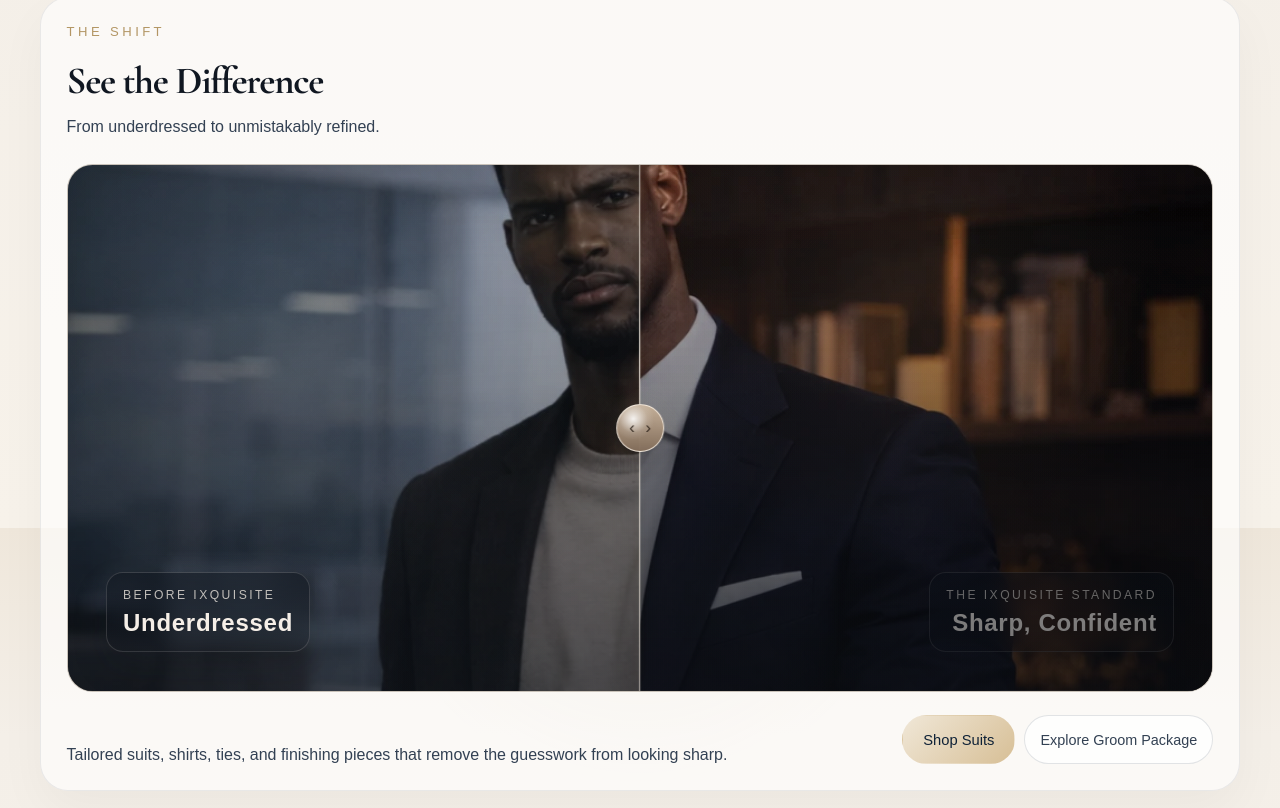
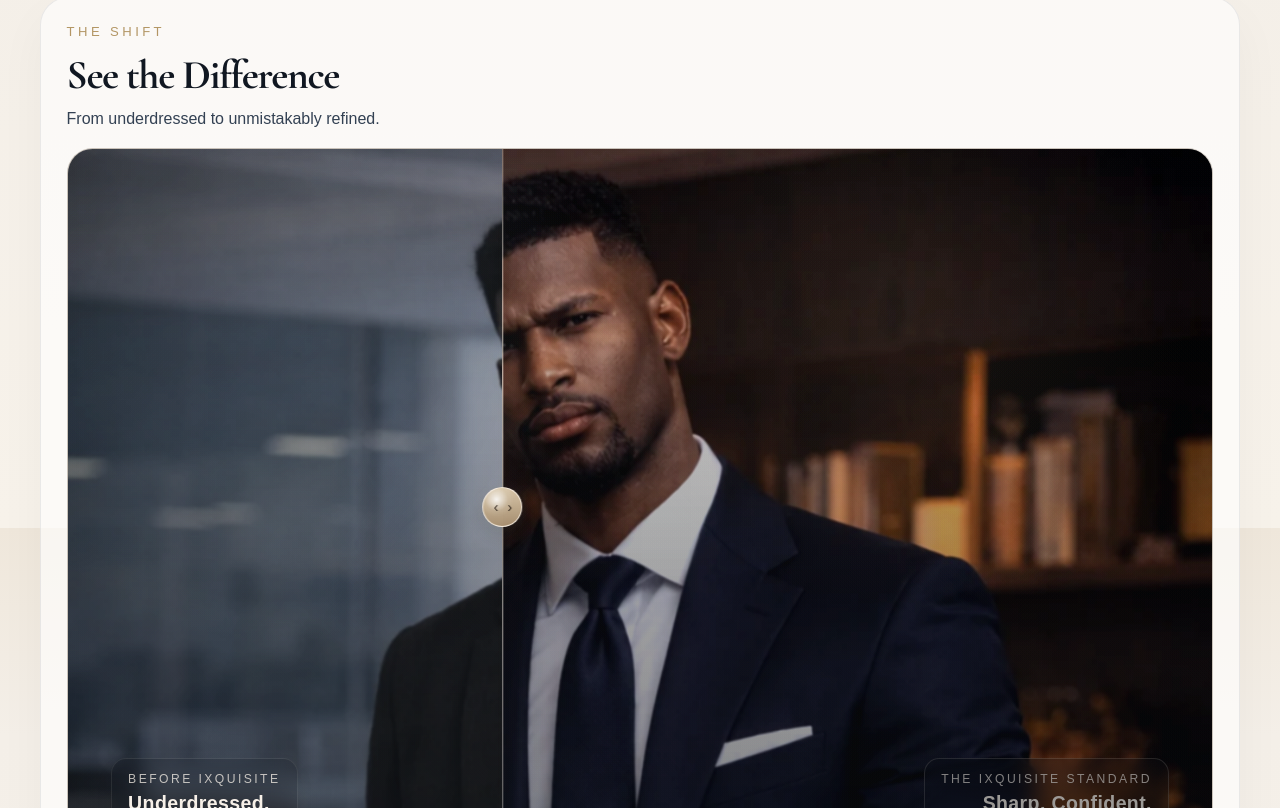
Before and after one commit to OduzzPreneur/Ixquisite, a Next.js app: page / in a window 1280 px wide. Shown: the part 1072-1880 px from the top of the page. Built offline with nearby package versions, Linux system fonts and the light colour scheme; no server answers; the database is empty; a web font is replaced by a local one.

Commit message:
Refine homepage comparison crop and grading

```diff
--- a/src/app/globals.css
+++ b/src/app/globals.css
@@ -692,13 +692,13 @@ main {
 
 .comparison-section {
   display: grid;
-  gap: 1.4rem;
+  gap: 0.95rem;
 }
 
 .comparison-section__frame {
   display: grid;
-  gap: 1.45rem;
-  padding: clamp(1.15rem, 2vw, 1.55rem);
+  gap: 1rem;
+  padding: clamp(1rem, 1.8vw, 1.3rem);
   background:
     linear-gradient(180deg, rgba(255, 255, 255, 0.96), rgba(246, 239, 231, 0.88)),
     rgba(255, 255, 255, 0.9);
@@ -706,7 +706,16 @@ main {
 
 .comparison-section__copy {
   display: grid;
-  gap: 0.8rem;
+  gap: 0.55rem;
+}
+
+.comparison-section__title {
+  font-size: clamp(1.9rem, 3.2vw, 2.55rem);
+  line-height: 0.98;
+}
+
+.comparison-section__subcopy {
+  max-width: 34rem;
 }
 
 .comparison-section__footer {
@@ -714,10 +723,11 @@ main {
   align-items: end;
   justify-content: space-between;
   gap: 1.5rem;
+  padding-top: 0.6rem;
 }
 
 .comparison-section__note {
-  max-width: 42rem;
+  max-width: 34rem;
   color: var(--ink-soft);
 }
 
@@ -734,7 +744,8 @@ main {
 
 .comparison-slider__stage {
   position: relative;
-  min-height: clamp(28rem, 66vh, 48rem);
+  aspect-ratio: 1.6;
+  min-height: clamp(27rem, 58vh, 39rem);
   overflow: hidden;
   border-radius: calc(var(--radius-lg) - 0.15rem);
   border: 1px solid rgba(15, 34, 55, 0.08);
@@ -757,30 +768,38 @@ main {
   z-index: 1;
 }
 
+.comparison-slider__pane--after {
+  will-change: clip-path;
+}
+
 .comparison-slider__pane--before::before {
   background:
-    linear-gradient(180deg, rgba(8, 14, 22, 0.06) 0%, rgba(8, 14, 22, 0.16) 42%, rgba(8, 14, 22, 0.42) 100%),
-    linear-gradient(90deg, rgba(42, 55, 71, 0.22) 0%, rgba(42, 55, 71, 0.08) 48%, rgba(42, 55, 71, 0.01) 100%);
+    linear-gradient(180deg, rgba(8, 14, 22, 0.03) 0%, rgba(8, 14, 22, 0.12) 42%, rgba(8, 14, 22, 0.28) 100%),
+    linear-gradient(90deg, rgba(42, 55, 71, 0.16) 0%, rgba(42, 55, 71, 0.06) 48%, rgba(42, 55, 71, 0.01) 100%);
 }
 
 .comparison-slider__pane--after::before {
   background:
-    linear-gradient(180deg, rgba(18, 12, 10, 0.04) 0%, rgba(18, 12, 10, 0.14) 42%, rgba(18, 12, 10, 0.34) 100%),
-    linear-gradient(90deg, rgba(90, 57, 31, 0.12) 0%, rgba(90, 57, 31, 0.05) 44%, rgba(90, 57, 31, 0.01) 100%);
+    linear-gradient(180deg, rgba(18, 12, 10, 0.01) 0%, rgba(18, 12, 10, 0.05) 42%, rgba(18, 12, 10, 0.12) 100%),
+    linear-gradient(90deg, rgba(90, 57, 31, 0.1) 0%, rgba(90, 57, 31, 0.04) 44%, rgba(90, 57, 31, 0.01) 100%);
 }
 
 .comparison-slider__image {
   width: 100%;
   height: 100%;
   object-fit: cover;
+  transform-origin: center center;
+  will-change: transform;
 }
 
 .comparison-slider__image--before {
-  filter: saturate(0.82) contrast(0.92) brightness(0.88) hue-rotate(6deg);
+  filter: saturate(0.76) contrast(0.9) brightness(0.92) blur(0.45px) hue-rotate(6deg);
+  transform: scale(1.05);
 }
 
 .comparison-slider__image--after {
-  filter: saturate(1.02) contrast(1.01) brightness(0.98);
+  filter: saturate(1.08) contrast(1.04) brightness(1.14);
+  transform: scale(1.06);
 }
 
 .comparison-slider__scrim {
@@ -791,38 +810,41 @@ main {
 .comparison-slider__scrim--before {
   background:
     radial-gradient(circle at 18% 24%, rgba(194, 214, 236, 0.1), transparent 30%),
-    linear-gradient(180deg, rgba(8, 12, 17, 0.02), rgba(8, 12, 17, 0.24));
+    linear-gradient(180deg, rgba(8, 12, 17, 0.01), rgba(8, 12, 17, 0.18));
 }
 
 .comparison-slider__scrim--after {
   background:
-    radial-gradient(circle at 72% 24%, rgba(214, 169, 124, 0.1), transparent 30%),
-    linear-gradient(180deg, rgba(14, 10, 8, 0.01), rgba(14, 10, 8, 0.18));
+    radial-gradient(circle at 72% 24%, rgba(214, 169, 124, 0.12), transparent 30%),
+    linear-gradient(180deg, rgba(14, 10, 8, 0.003), rgba(14, 10, 8, 0.03));
 }
 
 .comparison-slider__label {
   position: absolute;
   z-index: 2;
-  bottom: clamp(1.6rem, 3vw, 3rem);
-  display: grid;
-  gap: 0.45rem;
+  bottom: clamp(1.7rem, 2.8vw, 2.6rem);
+  display: grid;
+  gap: 0.38rem;
   color: rgba(255, 248, 239, 0.96);
-  padding: 0.9rem 1rem;
-  border-radius: 1.05rem;
-  background: linear-gradient(180deg, rgba(10, 16, 24, 0.42), rgba(10, 16, 24, 0.22));
+  padding: 0.78rem 1rem;
+  border-radius: 0.95rem;
+  background: linear-gradient(180deg, rgba(10, 16, 24, 0.18), rgba(10, 16, 24, 0.06));
   backdrop-filter: blur(12px);
-  border: 1px solid rgba(255, 247, 236, 0.14);
-  box-shadow: 0 16px 34px rgba(12, 16, 22, 0.18);
+  border: 1px solid rgba(255, 247, 236, 0.08);
+  box-shadow: 0 8px 18px rgba(12, 16, 22, 0.06);
   pointer-events: none;
 }
 
 .comparison-slider__label--before {
-  left: clamp(1.25rem, 3vw, 3rem);
+  left: clamp(1.7rem, 3.4vw, 3.4rem);
 }
 
 .comparison-slider__label--after {
-  right: clamp(1.25rem, 3vw, 3rem);
+  right: clamp(1.7rem, 3.4vw, 3.4rem);
   text-align: right;
+  color: rgba(255, 250, 242, 0.98);
+  background: linear-gradient(180deg, rgba(10, 16, 24, 0.22), rgba(10, 16, 24, 0.09));
+  border-color: rgba(255, 247, 236, 0.18);
 }
 
 .comparison-slider__eyebrow {
@@ -832,9 +854,17 @@ main {
   color: rgba(255, 248, 239, 0.72);
 }
 
+.comparison-slider__label--after .comparison-slider__eyebrow {
+  color: rgba(255, 248, 239, 0.8);
+}
+
 .comparison-slider__caption {
-  font-size: clamp(1.1rem, 2.2vw, 1.5rem);
-  letter-spacing: 0.03em;
+  font-size: clamp(1rem, 1.6vw, 1.22rem);
+  letter-spacing: 0.02em;
+}
+
+.comparison-slider__label--after .comparison-slider__caption {
+  color: rgba(255, 248, 239, 0.98);
 }
 
 .comparison-slider__control {
@@ -842,6 +872,7 @@ main {
   inset: 0 auto 0 0;
   z-index: 3;
   transform: translateX(-50%);
+  will-change: left;
 }
 
 .comparison-slider__handle-hitbox {
@@ -861,42 +892,47 @@ main {
   inset: 0 auto;
   width: 1px;
   background:
-    linear-gradient(180deg, rgba(250, 242, 231, 0.58) 0%, rgba(250, 242, 231, 0.92) 36%, rgba(250, 242, 231, 0.54) 100%);
-  box-shadow:
-    0 0 0 1px rgba(255, 247, 236, 0.08),
-    0 0 20px rgba(255, 240, 226, 0.1);
+    linear-gradient(180deg, rgba(250, 242, 231, 0.46) 0%, rgba(250, 242, 231, 0.88) 36%, rgba(250, 242, 231, 0.42) 100%);
+  box-shadow: 0 0 14px rgba(255, 240, 226, 0.08);
 }
 
 .comparison-slider__handle {
   position: relative;
-  width: 3rem;
-  height: 3rem;
+  width: 2.5rem;
+  height: 2.5rem;
   border-radius: 999px;
   display: grid;
   place-items: center;
   background:
-    radial-gradient(circle at 35% 30%, rgba(255, 255, 255, 0.88), rgba(255, 255, 255, 0.12) 32%, transparent 48%),
-    linear-gradient(180deg, rgba(198, 177, 154, 0.98), rgba(134, 112, 92, 0.96));
+    radial-gradient(circle at 35% 30%, rgba(255, 255, 255, 0.84), rgba(255, 255, 255, 0.08) 32%, transparent 48%),
+    linear-gradient(180deg, rgba(219, 201, 172, 0.98), rgba(171, 146, 114, 0.96));
   border: 1px solid rgba(255, 247, 236, 0.82);
   box-shadow:
-    0 14px 26px rgba(36, 30, 24, 0.2),
-    0 0 20px rgba(240, 224, 208, 0.1);
+    0 8px 16px rgba(36, 30, 24, 0.12),
+    0 0 14px rgba(240, 224, 208, 0.08);
   backdrop-filter: blur(14px);
+  transition: transform 180ms ease, box-shadow 180ms ease;
 }
 
 .comparison-slider__chevrons {
   color: rgba(42, 32, 24, 0.88);
-  font-size: 1.05rem;
+  font-size: 0.88rem;
   letter-spacing: 0.18em;
   transform: translateX(0.1rem);
 }
 
 .comparison-slider__handle-hitbox:hover .comparison-slider__handle,
 .comparison-slider__handle-hitbox:focus-visible .comparison-slider__handle {
+  transform: scale(1.05);
   box-shadow:
-    0 18px 30px rgba(36, 30, 24, 0.22),
-    0 0 0 4px rgba(244, 235, 224, 0.18),
-    0 0 22px rgba(240, 224, 208, 0.14);
+    0 12px 20px rgba(36, 30, 24, 0.14),
+    0 0 0 4px rgba(244, 235, 224, 0.14),
+    0 0 18px rgba(240, 224, 208, 0.16);
+}
+
+.comparison-slider__handle-hitbox:hover .comparison-slider__divider,
+.comparison-slider__handle-hitbox:focus-visible .comparison-slider__divider {
+  box-shadow: 0 0 18px rgba(255, 240, 226, 0.14);
 }
 
 .comparison-slider__handle-hitbox:focus-visible .comparison-slider__divider {
@@ -904,6 +940,14 @@ main {
     0 0 0 1px rgba(255, 247, 236, 0.2),
     0 0 0 4px rgba(244, 235, 224, 0.12),
     0 0 32px rgba(255, 240, 226, 0.24);
+}
+
+.comparison-slider:not(.comparison-slider--dragging) .comparison-slider__pane--after {
+  transition: clip-path 240ms cubic-bezier(0.22, 1, 0.36, 1);
+}
+
+.comparison-slider:not(.comparison-slider--dragging) .comparison-slider__control {
+  transition: left 240ms cubic-bezier(0.22, 1, 0.36, 1);
 }
 
 .grid {
@@ -1383,7 +1427,8 @@ main {
   }
 
   .comparison-slider__stage {
-    min-height: min(78vh, 52rem);
+    aspect-ratio: 1.36;
+    min-height: min(66vh, 36rem);
   }
 
   .site-header__inner {
@@ -1547,7 +1592,8 @@ main {
   }
 
   .comparison-slider__stage {
-    min-height: min(74vh, 42rem);
+    aspect-ratio: 0.98;
+    min-height: min(70vh, 34rem);
   }
 
   .comparison-slider__label {
@@ -1851,7 +1897,8 @@ main {
 
 @media (max-width: 560px) {
   .comparison-slider__stage {
-    min-height: min(72vh, 36rem);
+    aspect-ratio: 0.92;
+    min-height: min(72vh, 32rem);
   }
 
   .comparison-slider__label--before {
--- a/src/app/page.tsx
+++ b/src/app/page.tsx
@@ -93,10 +93,10 @@ export default async function Home() {
         <div className="comparison-section__frame surface-panel">
           <div className="comparison-section__copy">
             <p className="eyebrow">The Shift</p>
-            <h2 className="section-title" style={{ marginTop: "0.75rem" }}>
+            <h2 className="section-title comparison-section__title" style={{ marginTop: "0.55rem" }}>
               See the Difference
             </h2>
-            <p className="section-copy" style={{ maxWidth: "38rem" }}>
+            <p className="section-copy comparison-section__subcopy" style={{ maxWidth: "38rem" }}>
               From underdressed to unmistakably refined.
             </p>
           </div>
@@ -104,17 +104,18 @@ export default async function Home() {
             beforeImage={{
               src: "/images/ixquisite/slider-before-underdressed.webp",
               alt: "Before Ixquisite: underdressed and less structured.",
-              position: "center 22%",
+              position: "14% 10%",
             }}
             afterImage={{
               src: "/images/ixquisite/slider-after-confident.webp",
               alt: "The Ixquisite standard: sharp, confident, and executive.",
-              position: "center 20%",
+              position: "64% 8%",
             }}
             beforeLabel="Before Ixquisite"
-            beforeSubLabel="Underdressed"
+            beforeSubLabel="Underdressed."
             afterLabel="The Ixquisite Standard"
-            afterSubLabel="Sharp, Confident"
+            afterSubLabel="Sharp. Confident."
+            initialPosition={38}
           />
           <div className="comparison-section__footer">
             <p className="comparison-section__note">
```
